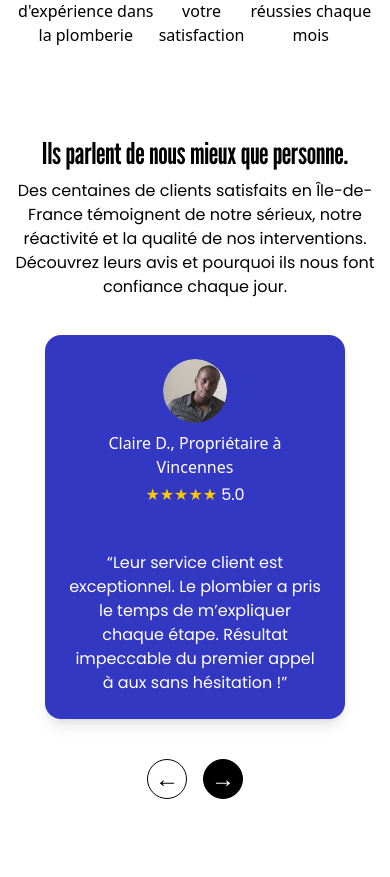
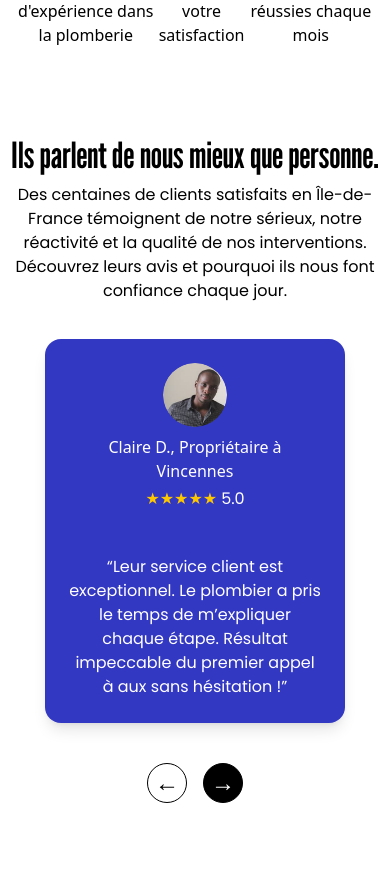
Before and after one commit to GitMan-Del/Plombier, a Next.js app: page / in a window 390 px wide. Shown: the part 1460-2337 px from the top of the page. Built offline with nearby package versions, Linux system fonts and the light colour scheme.

Commit message:
ajustari/5

```diff
--- a/src/app/page.tsx
+++ b/src/app/page.tsx
@@ -139,7 +139,7 @@ export default function Home() {
         </div>
       </section>
       <section id="tarifs" className="w-full py-10 sm:py-14 md:py-16 bg-white flex flex-col items-center">
-        <h2 className="text-3xl sm:text-6xl md:text-5xl font-league text-black text-center mb-2">
+        <h2 className="text-4xl md:text-5xl font-league text-black text-center mb-2">
           Ils parlent de nous mieux que personne.
         </h2>
         <p className="text-center text-black text-2xs  max-w-2xl mb-1">
```
